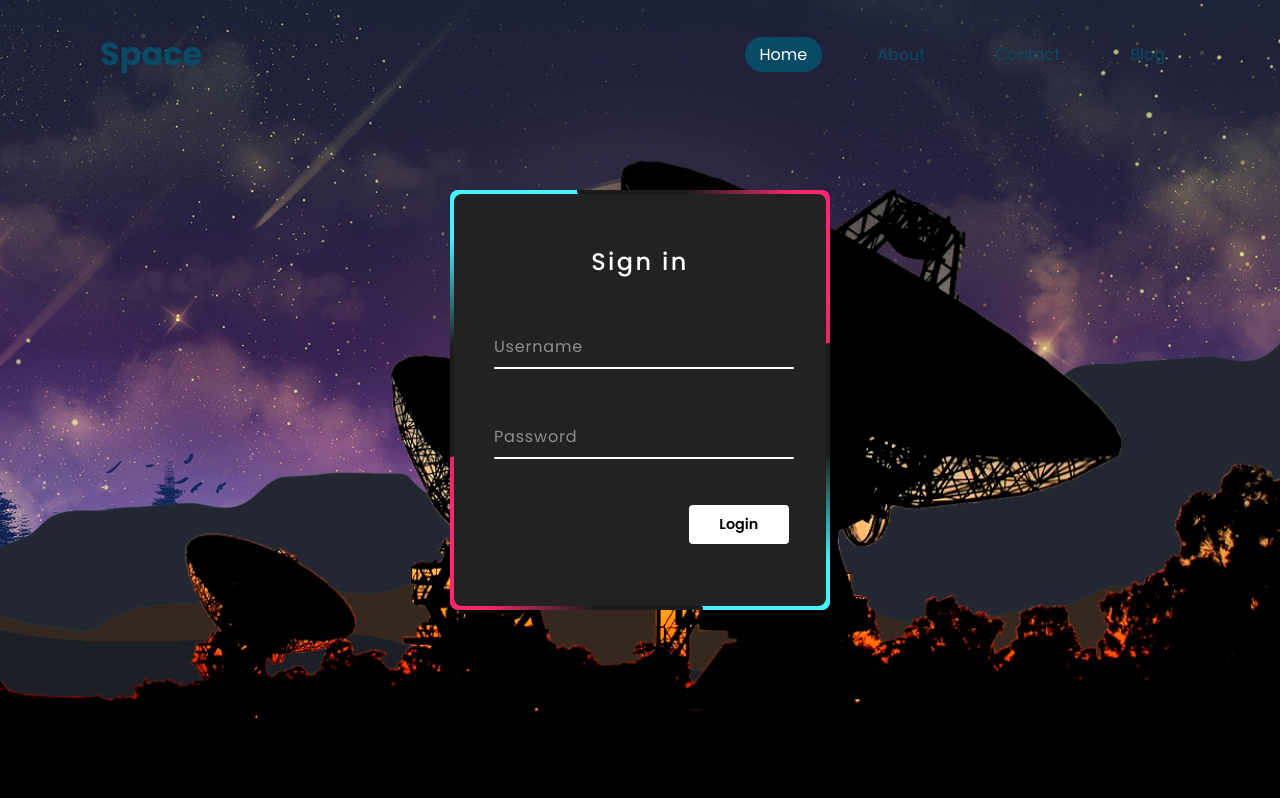
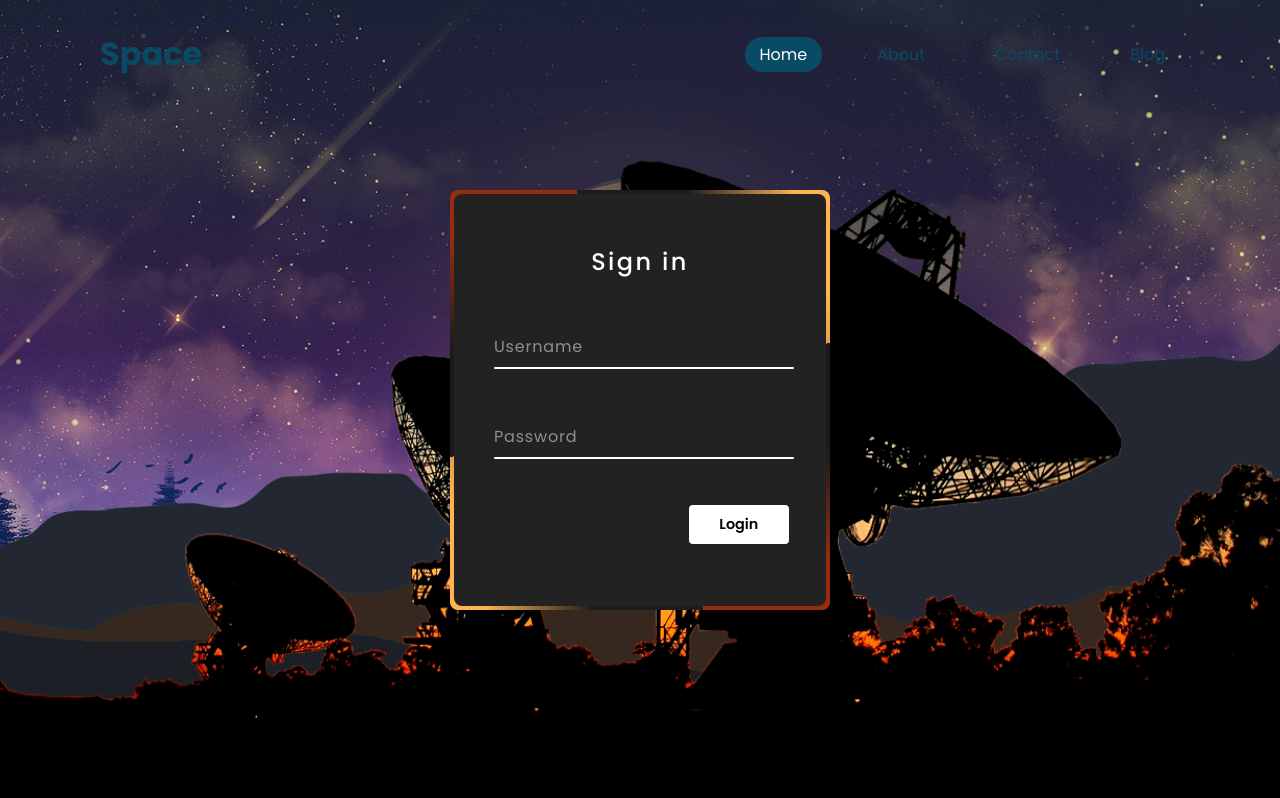
Before and after one commit to VladPashkovsky/comments, a React (Vite) app: page / in a window 1280 px wide. Shown: the top 798 px of the page. Built offline with nearby package versions, Linux system fonts and the light colour scheme; a web font is replaced by a local one.

Commit message:
login_questionform_styles_changed

```diff
--- a/src/components/Login/style.module.css
+++ b/src/components/Login/style.module.css
@@ -31,7 +31,8 @@
     left: -50%;
     width: 380px;
     height: 420px;
-    background: linear-gradient(0deg, transparent, transparent, #45f3ff, #45f3ff, #45f3ff);
+    /*background: linear-gradient(0deg, transparent, transparent, #45f3ff, #45f3ff, #45f3ff);*/
+    background: linear-gradient(0deg, transparent, transparent, #972d10, #972d10, #972d10);
     z-index: 1;
     transform-origin: bottom right;
     animation: animate 6s linear infinite;
@@ -44,7 +45,8 @@
     left: -50%;
     width: 380px;
     height: 420px;
-    background: linear-gradient(0deg, transparent, transparent, #45f3ff, #45f3ff, #45f3ff);
+    /*background: linear-gradient(0deg, transparent, transparent, #45f3ff, #45f3ff, #45f3ff);*/
+    background: linear-gradient(0deg, transparent, transparent, #972d10, #972d10, #972d10);
     z-index: 1;
     transform-origin: bottom right;
     animation: animate 6s linear infinite;
@@ -64,7 +66,8 @@
     left: -50%;
     width: 380px;
     height: 420px;
-    background: linear-gradient(0deg, transparent, transparent, #ff2770, #ff2770, #ff2770);
+    /*background: linear-gradient(0deg, transparent, transparent, #ff2770, #ff2770, #ff2770);*/
+    background: linear-gradient(0deg, transparent, transparent, #feb450, #feb450, #feb450);
     z-index: 1;
     transform-origin: bottom right;
     animation: animate 6s linear infinite;
@@ -78,7 +81,8 @@
     left: -50%;
     width: 380px;
     height: 420px;
-    background: linear-gradient(0deg, transparent, transparent, #ff2770, #ff2770, #ff2770);
+    /*background: linear-gradient(0deg, transparent, transparent, #ff2770, #ff2770, #ff2770);*/
+    background: linear-gradient(0deg, transparent, transparent, #feb450, #feb450, #feb450);
     z-index: 1;
     transform-origin: bottom right;
     animation: animate 6s linear infinite;
--- a/src/components/QuestionForm/style.module.css
+++ b/src/components/QuestionForm/style.module.css
@@ -48,10 +48,10 @@ body {
 
 @keyframes rotating {
     0% {
-        --a: 0deg;
+        --a: 360deg;
     }
     100% {
-        --a: 360deg;
+        --a: 0deg;
     }
 }
 
```
Also changed, not shown: 1 other file (tests, documents, lock files or other folders).
